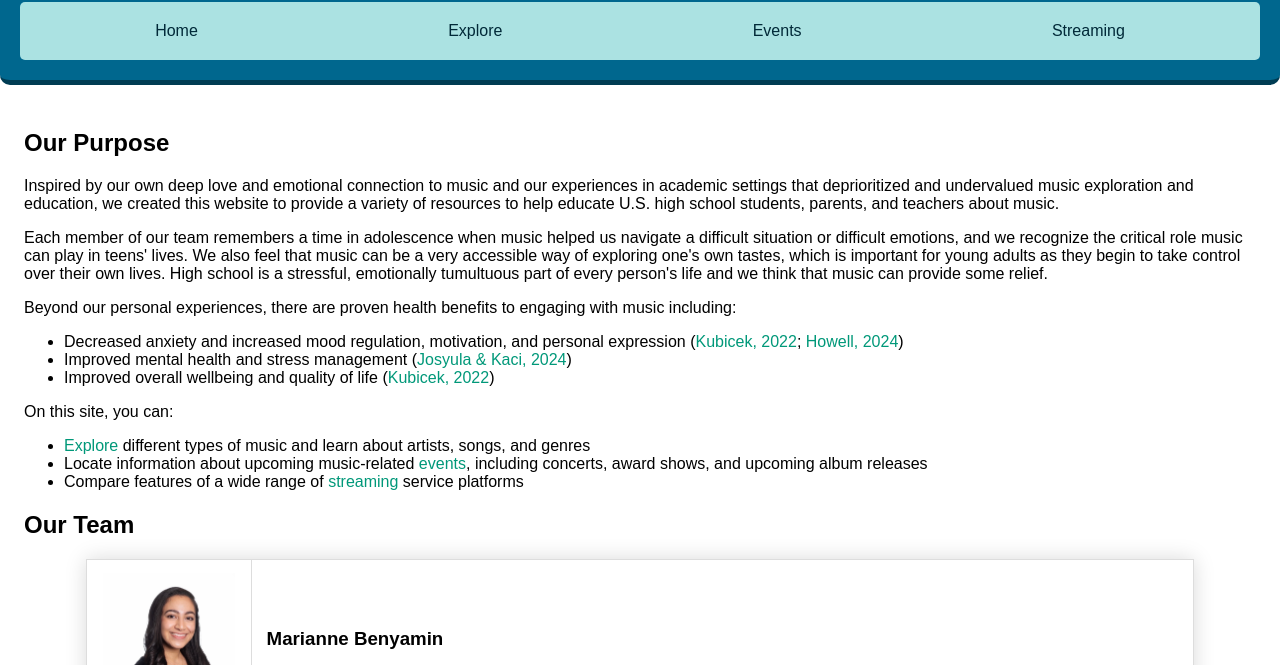
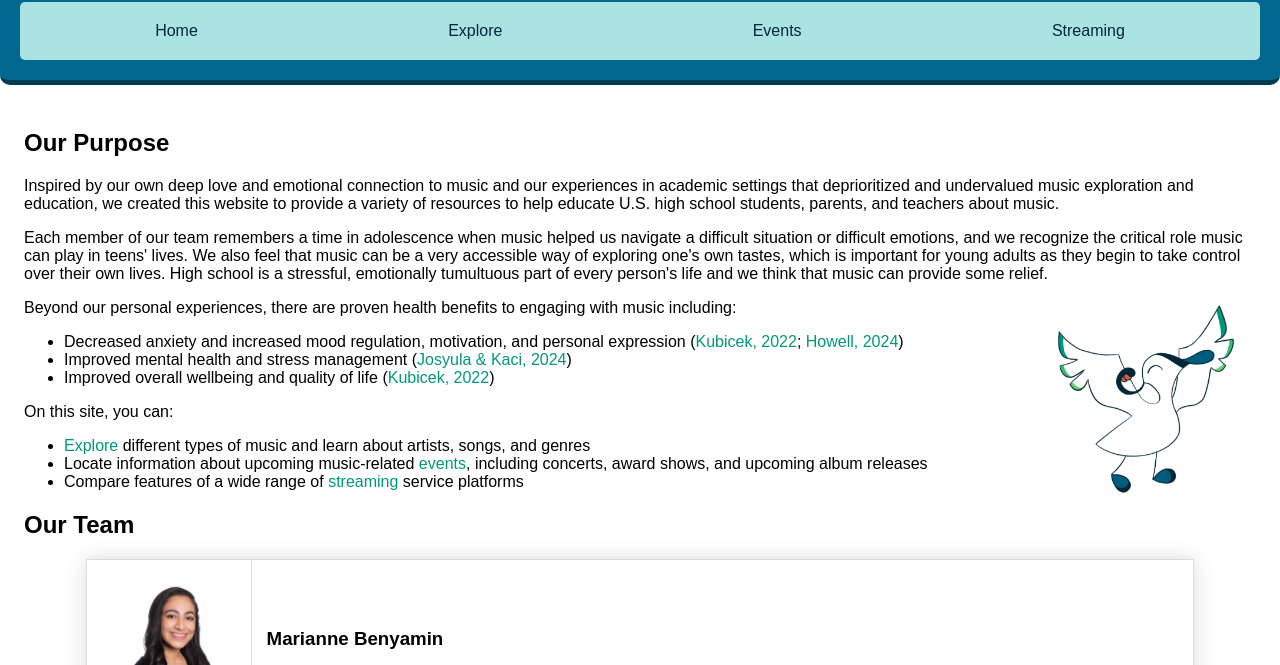
Before and after one commit to scapar66/final_project, a plain HTML site: page index.html in a window 1280 px wide. Shown: the part 88-753 px from the top of the page. Drawn offline with Linux system fonts and the light colour scheme.

Commit message:
Update index.html
Added inline image on Line 28.

```diff
--- a/index.html
+++ b/index.html
@@ -25,6 +25,7 @@
         Inspired by our own deep love and emotional connection to music and our experiences in academic settings that deprioritized and undervalued music exploration and education, we created this website to provide a variety of resources to help educate U.S. high school students, parents, and teachers about music.</p>
     <p>
         Each member of our team remembers a time in adolescence when music helped us navigate a difficult situation or difficult emotions, and we recognize the critical role music can play in teens' lives. We also feel that music can be a very accessible way of exploring one's own tastes, which is important for young adults as they begin to take control over their own lives. High school is a stressful, emotionally tumultuous part of every person's life and we think that music can provide some relief.</p>
+    <img class="inlineimg-right" src="media/melody.png">
     <p>
         Beyond our personal experiences, there are proven health benefits to engaging with music including:</p>
         <ul>
```
